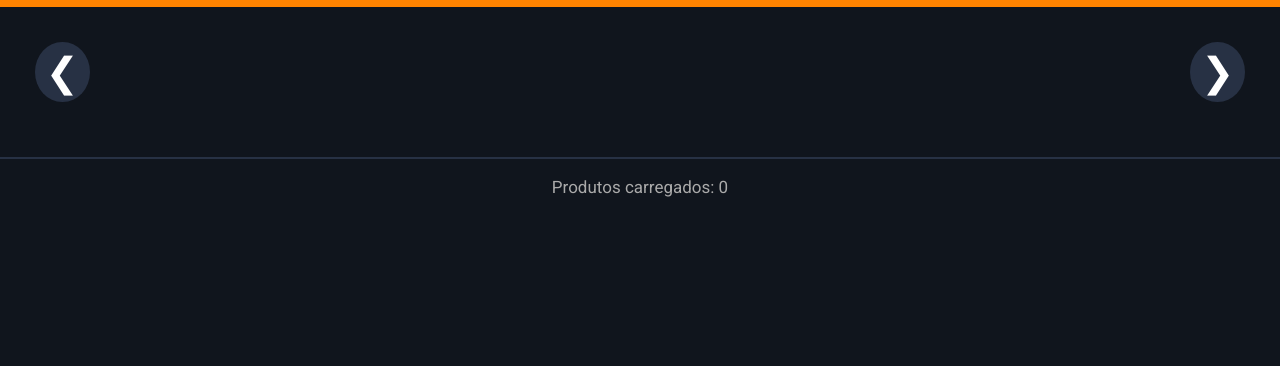
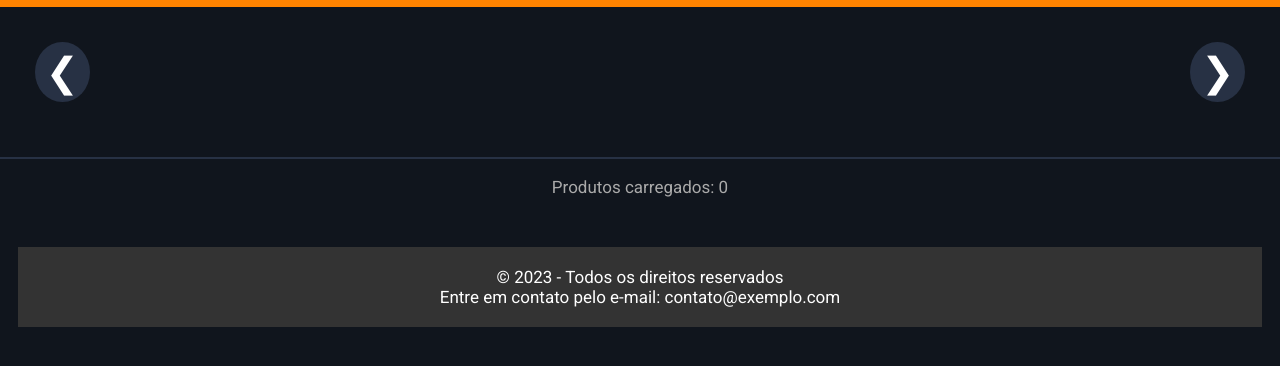
Before and after one commit to WalaceLuisSousa/Visualizador_MGV, a website: page public/index.html in a window 1280 px wide. Shown: the part 146-512 px from the top of the page. Drawn offline with Linux system fonts and the light colour scheme; no server answers.

Commit message:
adicionado o footer teste

```diff
--- a/public/index.html
+++ b/public/index.html
@@ -86,6 +86,11 @@
     Produtos carregados:
     <span id="totalProdutos">0</span>
 
+    <footer>
+        <p>&copy; 2023 - Todos os direitos reservados</p>
+        <p>Entre em contato pelo e-mail: contato@exemplo.com</p>
+    </footer>
+
 </div>
 
 
--- a/public/style.css
+++ b/public/style.css
@@ -592,3 +592,11 @@ RESPONSIVO
     }
 
 }
+
+footer {
+	background-color: #333;
+	color: #fff;
+	padding: 20px;
+	text-align: center;
+	margin-top: 50px;
+}
```
